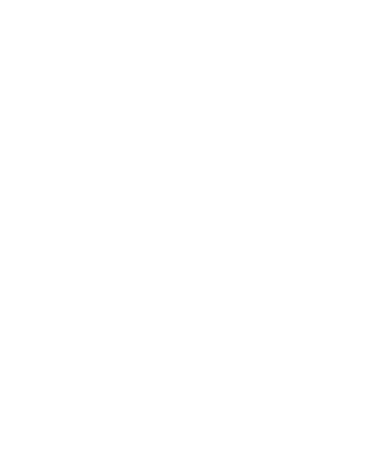
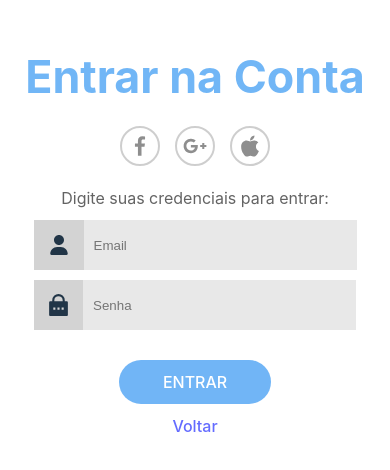
Before and after one commit to MvFranca/Login-Projeto, a React (Vite) app: page /entrar in a window 390 px wide. Before the commit this address had no page. Shown: the part 176-646 px from the top of the page. Built offline with nearby package versions, Linux system fonts and the light colour scheme.

Commit message:
Login finalizado

```diff
--- a/src/components/InicioEntrar.tsx
+++ b/src/components/InicioEntrar.tsx
@@ -5,6 +5,7 @@ import IconGooglePlus from '../icons/IconGoogle';
 import IconLockPasswordFill from '../icons/IconPassword';
 import IconUser from '../icons/IconUser';
 import styles from '../styles/InicioEntrar.module.css'
+
 
 const InicioForm = () => {
   function enviar() {
@@ -47,6 +48,9 @@ const InicioForm = () => {
             <div>
               <button type="submit">ENTRAR</button>
             </div>
+            <div className={styles.voltar}>
+              <a href="/">Voltar</a>
+            </div>
           </form>
         </div>
         </div>
--- a/src/components/InicioInfo.tsx
+++ b/src/components/InicioInfo.tsx
@@ -18,7 +18,7 @@ const InicioInfo = ({opcao, caminho}: elementos) => {
             </div>
             <div className={styles.botoes}>
                 <div className={styles.entrar}>
-                    <a href="#" >
+                    <a href="/entrar" >
                         Entrar
                     </a>
                 </div>
--- a/src/components/login/Login.tsx
+++ b/src/components/login/Login.tsx
@@ -10,7 +10,10 @@ const Login = () => {
             opcao = "Registrar-se"
             caminho = '/registrar'
             />
-            <InicioForm/>
+            <div
+            className={styles.info}
+            ><InicioForm/>
+            </div>
         </div>
     )
 }
--- a/src/components/login/LoginMobile.tsx
+++ b/src/components/login/LoginMobile.tsx
@@ -0,0 +1,20 @@
+import InicioForm from "../InicioEntrar"
+import InicioInfo from "../InicioInfo"
+import styles from '../../styles/Login.module.css'
+
+
+const LoginMobile = () => {
+    return(
+        <div className={styles.container2}>
+            <div className={styles.info}>
+                <InicioInfo
+                opcao = "Registrar-se"
+                caminho = '/registrar'
+                />
+            </div>
+                <InicioForm/>
+        </div>
+    )
+}
+
+export default LoginMobile
--- a/src/main.tsx
+++ b/src/main.tsx
@@ -4,12 +4,14 @@ import App from './App.tsx'
 import { BrowserRouter, Route, Routes } from 'react-router-dom'
 import './index.css'
 import Registro from './components/registro/Registro.tsx'
+import LoginMobile from './components/login/LoginMobile.tsx'
 
 ReactDOM.createRoot(document.getElementById('root')!).render(
   <BrowserRouter>
   <Routes>
     <Route path="/" element={<App />}/>
     <Route path="registrar" element={<Registro/>} />
+    <Route path="entrar" element={<LoginMobile/>} />
   </Routes>
 </BrowserRouter>
 )
--- a/src/styles/InicioEntrar.module.css
+++ b/src/styles/InicioEntrar.module.css
@@ -116,14 +116,15 @@
 
   @media screen and (max-width: 912px){
 
-    .container{
-      display: none;
-   }
+
 
    .container1{
     width: 100vw;
    }
 
+  .container2{
+    width: 100vw;
+   }
    .container input, .container1 input{
 
     width: 70vw;
--- a/src/styles/Login.module.css
+++ b/src/styles/Login.module.css
@@ -1,4 +1,4 @@
-.container{
+.container, .container2{
     width: 100%;
     height: 100%;
     display: flex;
```
